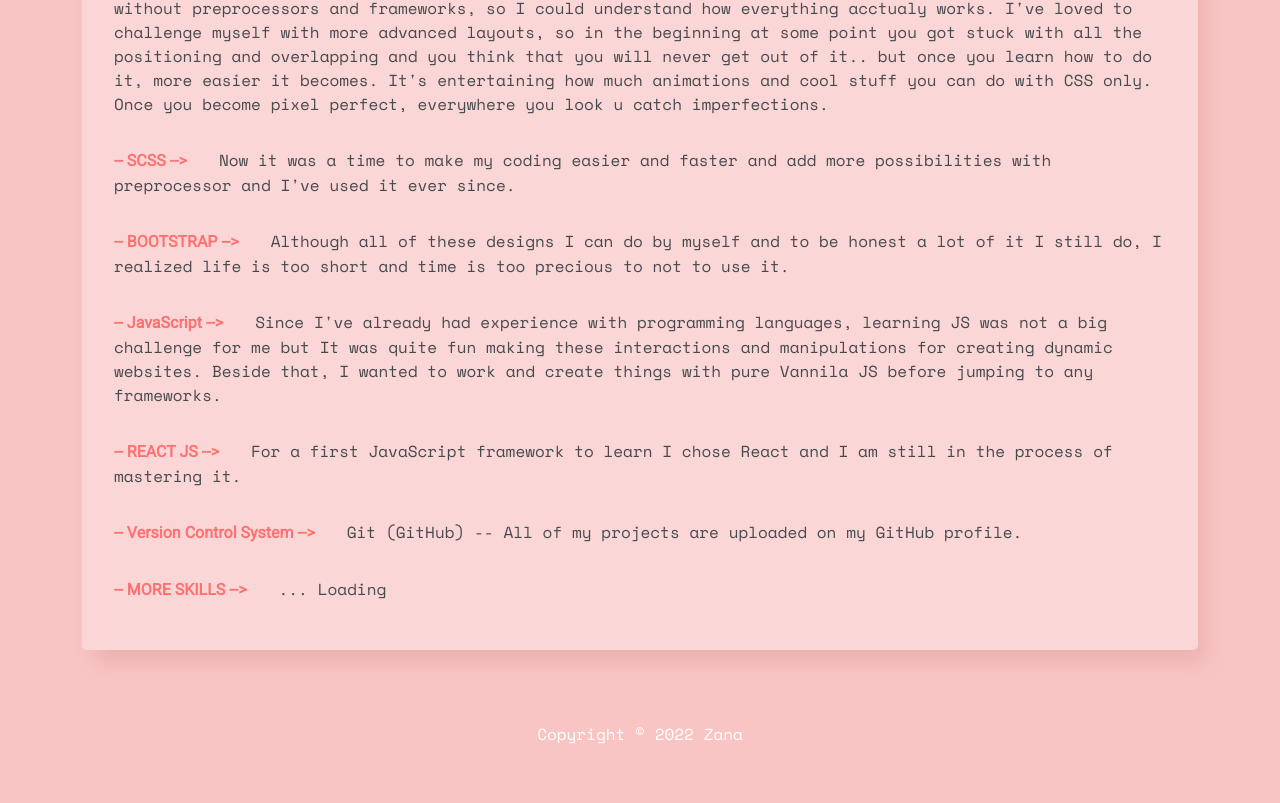
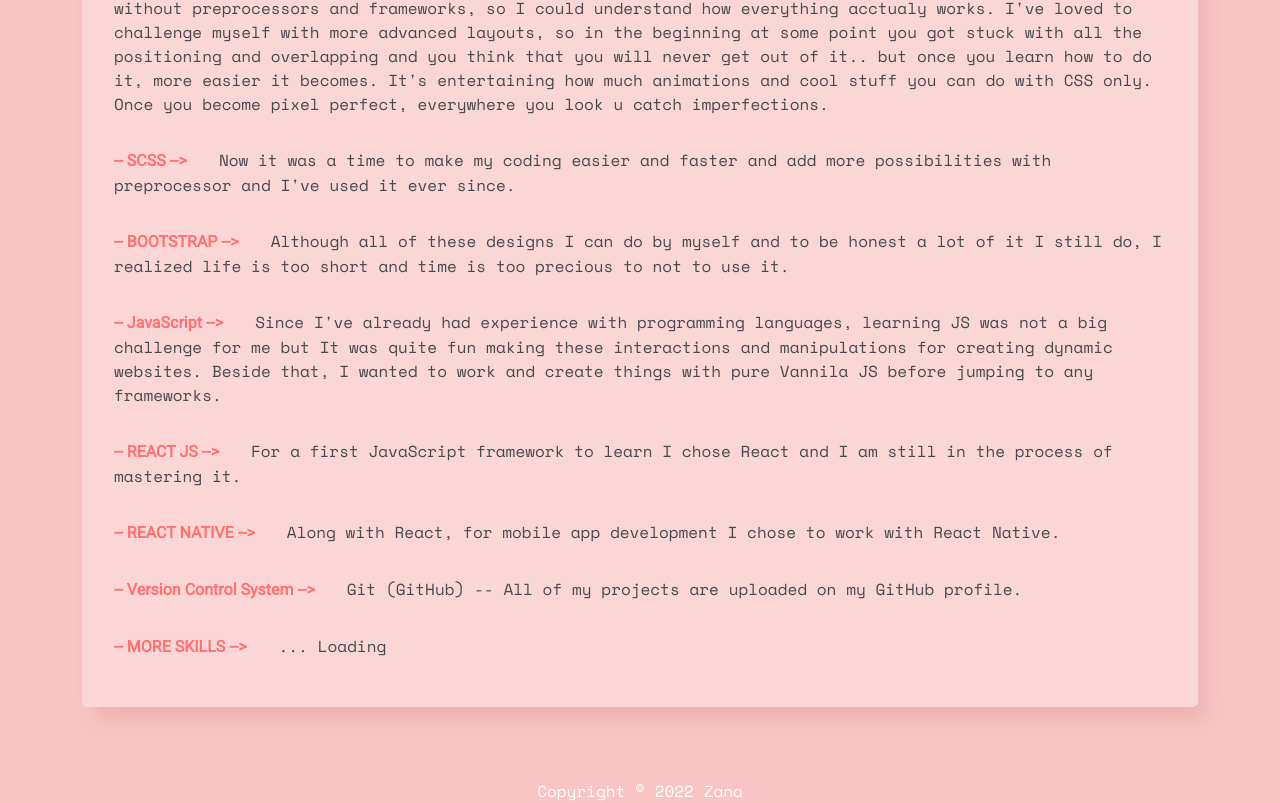
Before and after one commit to Zana994/portfolio, a React (Create React App) app: page /skills in a window 1280 px wide. Shown: the part 361-1164 px from the top of the page. Before the commit the page ends 1107 px from the top, so only its background shows below. Built offline with nearby package versions, Linux system fonts and the light colour scheme.

Commit message:
Updated skills page

```diff
--- a/src/pages/Skills.js
+++ b/src/pages/Skills.js
@@ -59,6 +59,13 @@ const Skills = () => {
         </div>
 
         <div className='paragraph'>
+        <span>-- REACT NATIVE --&gt;</span>
+        <p>
+          Along with React, for mobile app development I chose to work with React Native.
+        </p>
+        </div>
+
+        <div className='paragraph'>
         <span>-- Version Control System --&gt;</span>
         <p>
           Git (GitHub) -- All of my projects are uploaded on my GitHub profile.
```
Also changed, not shown: 1 other file (tests, documents, lock files or other folders).
